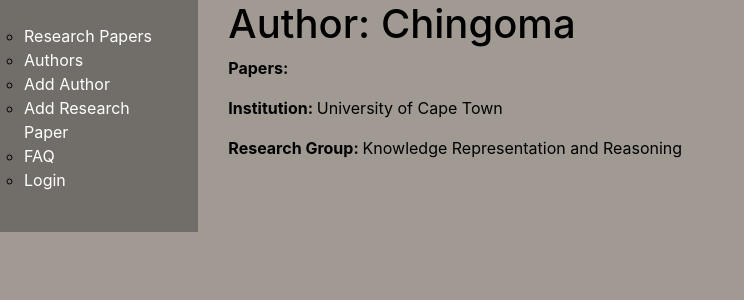
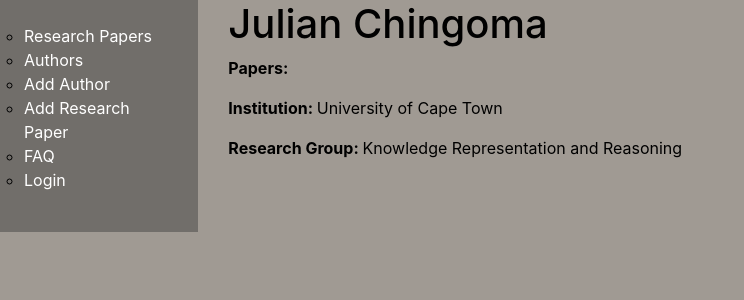
Before and after one commit to TamaraRingas/research-paper-repository, a Django app: page /main/author/4 in a window 1280 px wide. Shown: the top 300 px of the page, without its empty margins (0-744 px from the left). Run offline with Django 3.2, Linux system fonts and the light colour scheme; data comes from the database, SQL or seed files in the repository.

Commit message:
Add header to author_detail

```diff
--- a/main/templates/main/author_detail.html
+++ b/main/templates/main/author_detail.html
@@ -1,7 +1,7 @@
 {% extends "base_generic.html" %}
 
 {% block content %}
-<h1>Author: {{ author.surname }}</h1>
+<h1>{{author.name}} {{ author.surname }} </h1>
 <p>
   <strong>Papers: </strong>
   {% for paper in author.papers.all %}
```
